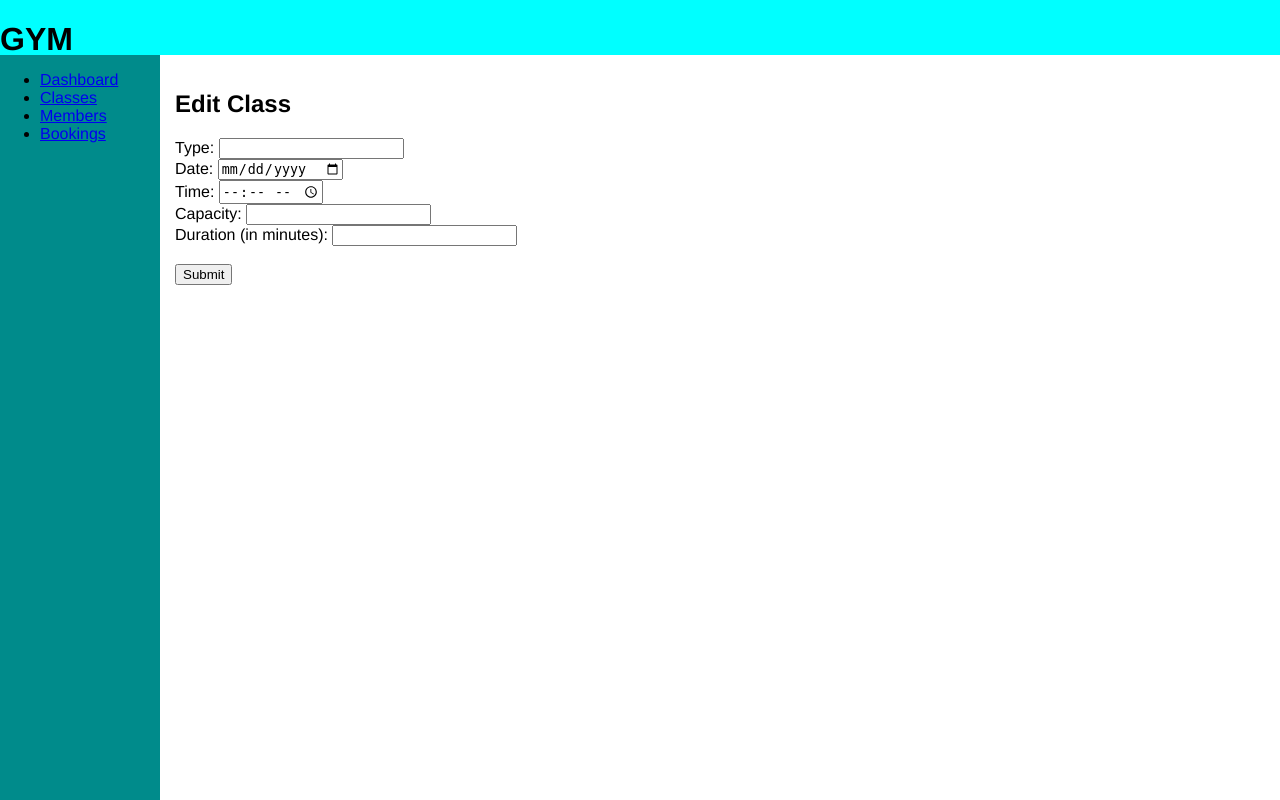
After one commit to Casplen/gym_project, a Flask app: template templates/gym_classes/edit.html in a window 1280 px wide. The commit adds this page. Run offline with Flask 2, Linux system fonts and the light colour scheme; the template is opened without the code that fills it, so the values that code supplies are empty.

Commit message:
Added ability to edit gym classes

```diff
--- /dev/null
+++ b/templates/gym_classes/edit.html
@@ -0,0 +1,49 @@
+{% extends 'base.html'%}
+
+{% block content %}
+<header class="list-header">
+    <h2>Edit Class</h2>
+</header>
+    <div class="form-container">
+        <form action="/gym_classes/{{gym_class.id}}" method="POST" class="form">
+            <div>
+                <label for="gym_class_type">
+                    Type:
+                </label>
+                <input list="gym_class_types" name="gym_class_type" id="gym_class_type" value="{{gym_class.type}}" />
+                <datalist id="gym_class_types">
+                    {% for class_type in class_types %}
+                    <option value="{{class_type}}">
+                    {% endfor %}
+                </datalist>
+            </div>
+            <div>
+                <label for="date">
+                    Date:
+                </label>
+                <input type="date" id="date" name="date" value="{{gym_class.date}}">
+            </div>
+            <div>
+                <label for="time">
+                    Time:
+                </label>
+                <input type="time" id="time" name="time" value="{{gym_class.time}}">
+            </div>
+            <div>
+                <label for="capacity">
+                    Capacity:
+                </label>
+                <input type="number" id="capacity" name="capacity" value="{{gym_class.capacity}}">
+            </div>
+            <div>
+                <label for="duration">
+                    Duration (in minutes):
+                </label>
+                <input type="number" id="duration" name="duration" value="{{gym_class.duration}}">
+            </div>
+            <br>
+            <button type="submit">Submit</button>
+
+        </form>
+    </div>
+{% endblock %}
--- a/templates/gym_classes/index.html
+++ b/templates/gym_classes/index.html
@@ -19,7 +19,7 @@
                     <p>{{gym_class.type}} - {{gym_class.time}} - {{gym_class.date}}</p>
                 </div>
                 <div>
-                    <form action="">
+                    <form action="/gym_classes/{{gym_class.id}}/edit">
                         <button class="edit-button">
                             Edit
                         </button>
```
Also changed, not shown: controllers/gym_class_controller.py (+22 -0 lines), templates/gym_classes/show.html (+19 -2 lines).
